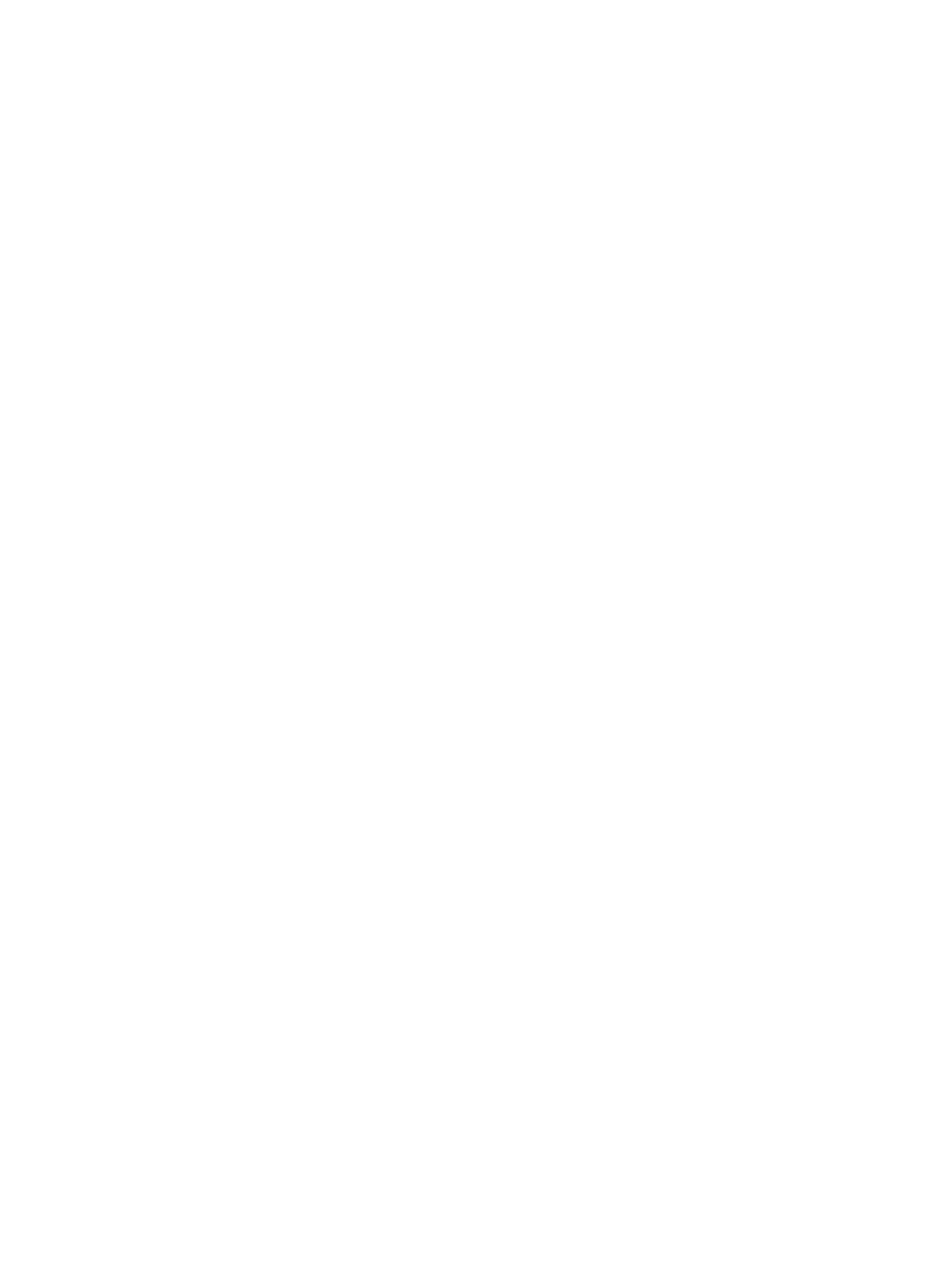
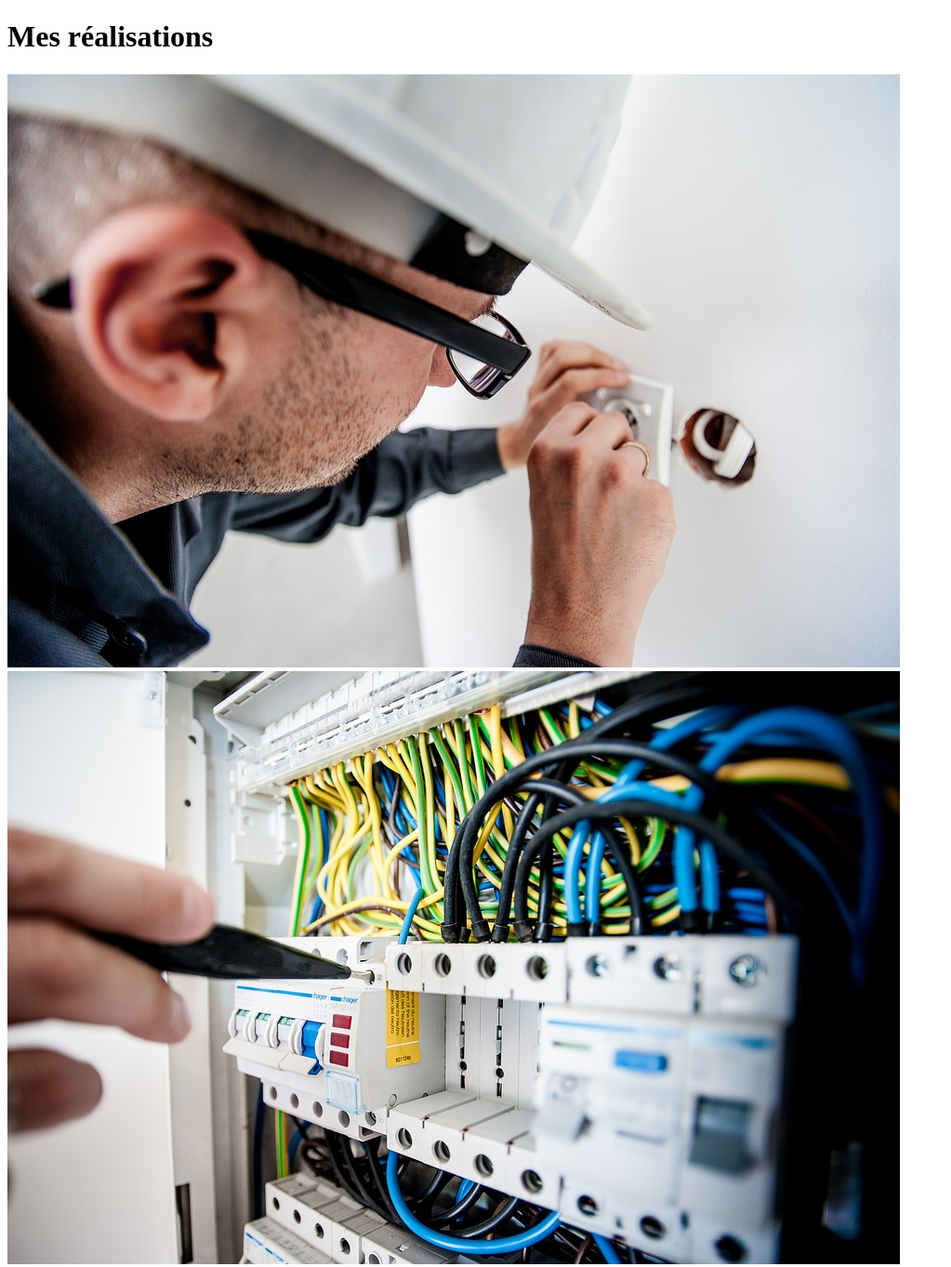
Before and after one commit to julebbb/Projet1, a plain HTML site: page work.html in a window 1280 px wide. Shown: the whole page at 93% size, without its empty margins (0-1023 px from the left). Before the commit the page ends 800 px from the top, so only its background shows below. Drawn offline with Linux system fonts and the light colour scheme.

Commit message:
ajout des images dans work.html

```diff
--- a/work.html
+++ b/work.html
@@ -5,6 +5,9 @@
     <title>Mes réalisations</title>
   </head>
   <body>
-
+    <h1>Mes réalisations</h1>
+    <img src="/image_real/electricien_1.jpg" alt="Un electricien qui installe une prise">
+    <img src="/image_real/electricien_2.jpg" alt="Un dijoncteur">
+    <img src="" alt="">
   </body>
 </html>
```
